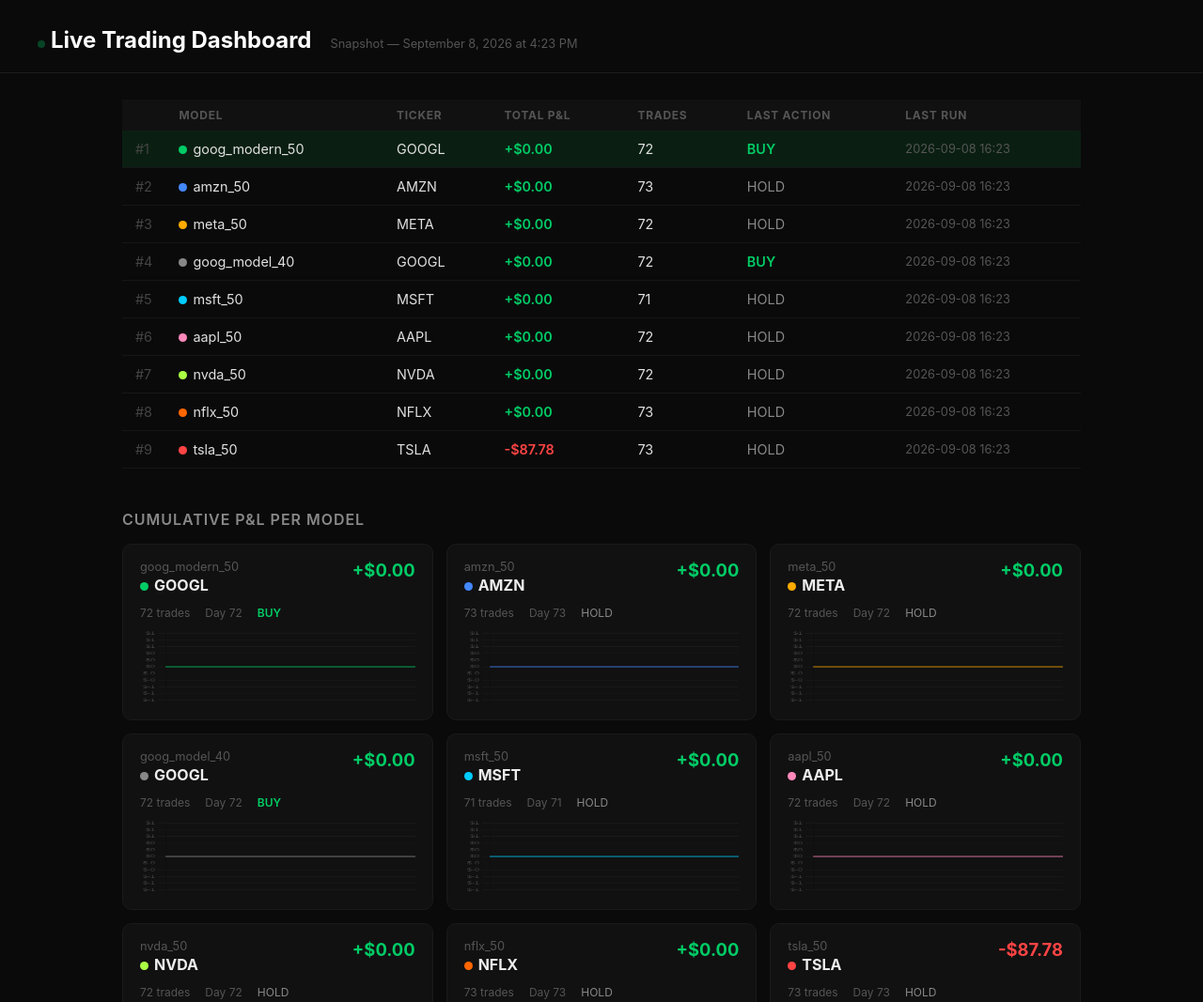
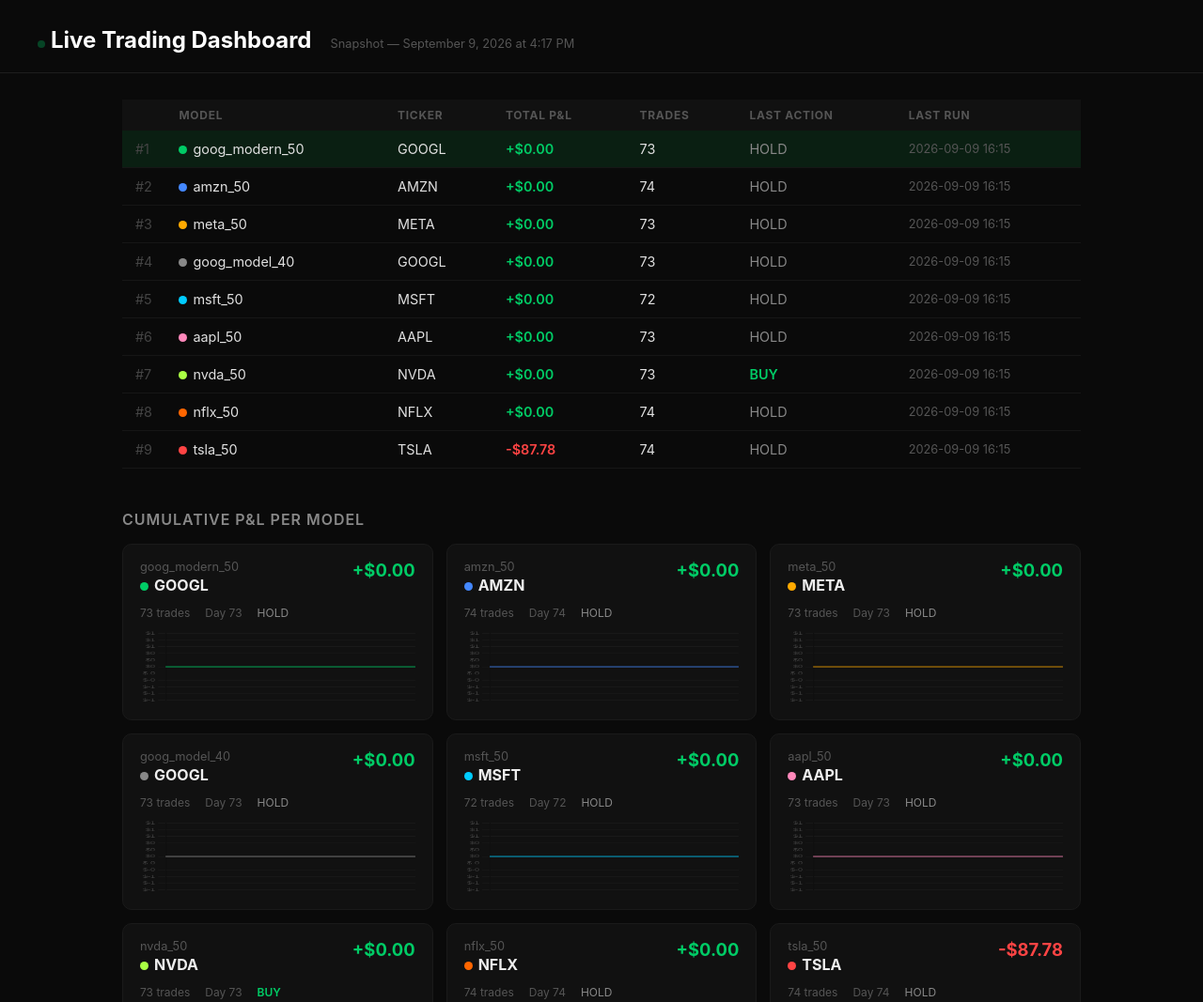
Before and after one commit to michiscoding/michiscoding.github.io, a plain HTML site: page reports/trading-bot/dashboard_static.html in a window 1280 px wide. Shown: the top 1067 px of the page at 94% size. Drawn offline with nearby package versions, Linux system fonts and the light colour scheme.

Commit message:
update dashboard snapshots 2026-09-09

```diff
--- a/reports/trading-bot/dashboard_static.html
+++ b/reports/trading-bot/dashboard_static.html
@@ -184,11 +184,11 @@ const __DATA__ = [
     "ticker": "GOOGL",
     "color": "#00cc66",
     "total_pnl": 0.0,
-    "trades": 72,
-    "last_action": "BUY",
-    "last_price": 338.36,
-    "last_time": "2026-09-08 16:23",
-    "days": 72,
+    "trades": 73,
+    "last_action": "HOLD",
+    "last_price": 330.65,
+    "last_time": "2026-09-09 16:15",
+    "days": 73,
     "pnl_series": [
       {
         "t": "2026-04-29",
@@ -476,6 +476,10 @@ const __DATA__ = [
       },
       {
         "t": "2026-09-08",
+        "v": 0.0
+      },
+      {
+        "t": "2026-09-09",
         "v": 0.0
       }
     ]
@@ -485,11 +489,11 @@ const __DATA__ = [
     "ticker": "AMZN",
     "color": "#4488ff",
     "total_pnl": 0.0,
-    "trades": 73,
+    "trades": 74,
     "last_action": "HOLD",
-    "last_price": 256.97,
-    "last_time": "2026-09-08 16:23",
-    "days": 73,
+    "last_price": 252.4,
+    "last_time": "2026-09-09 16:15",
+    "days": 74,
     "pnl_series": [
       {
         "t": "2026-04-29",
@@ -781,6 +785,10 @@ const __DATA__ = [
       },
       {
         "t": "2026-09-08",
+        "v": 0.0
+      },
+      {
+        "t": "2026-09-09",
         "v": 0.0
       }
     ]
@@ -790,11 +798,11 @@ const __DATA__ = [
     "ticker": "META",
     "color": "#ffaa00",
     "total_pnl": 0.0,
-    "trades": 72,
+    "trades": 73,
     "last_action": "HOLD",
-    "last_price": 613.48,
-    "last_time": "2026-09-08 16:23",
-    "days": 72,
+    "last_price": 653.69,
+    "last_time": "2026-09-09 16:15",
+    "days": 73,
     "pnl_series": [
       {
         "t": "2026-04-29",
@@ -1082,6 +1090,10 @@ const __DATA__ = [
       },
       {
         "t": "2026-09-08",
+        "v": 0.0
+      },
+      {
+        "t": "2026-09-09",
         "v": 0.0
       }
     ]
@@ -1091,11 +1103,11 @@ const __DATA__ = [
     "ticker": "GOOGL",
     "color": "#888888",
     "total_pnl": 0.0,
-    "trades": 72,
-    "last_action": "BUY",
-    "last_price": 338.36,
-    "last_time": "2026-09-08 16:23",
-    "days": 72,
+    "trades": 73,
+    "last_action": "HOLD",
+    "last_price": 330.65,
+    "last_time": "2026-09-09 16:15",
+    "days": 73,
     "pnl_series": [
       {
         "t": "2026-04-29",
@@ -1383,6 +1395,10 @@ const __DATA__ = [
       },
       {
         "t": "2026-09-08",
+        "v": 0.0
+      },
+      {
+        "t": "2026-09-09",
         "v": 0.0
       }
     ]
@@ -1392,11 +1408,11 @@ const __DATA__ = [
     "ticker": "MSFT",
     "color": "#00ccff",
     "total_pnl": 0.0,
-    "trades": 71,
+    "trades": 72,
     "last_action": "HOLD",
-    "last_price": 493.95,
-    "last_time": "2026-09-08 16:23",
-    "days": 71,
+    "last_price": 491.65,
+    "last_time": "2026-09-09 16:15",
+    "days": 72,
     "pnl_series": [
       {
         "t": "2026-04-29",
@@ -1680,6 +1696,10 @@ const __DATA__ = [
       },
       {
         "t": "2026-09-08",
+        "v": 0.0
+      },
+      {
+        "t": "2026-09-09",
         "v": 0.0
       }
     ]
@@ -1689,11 +1709,11 @@ const __DATA__ = [
     "ticker": "AAPL",
     "color": "#ff88bb",
     "total_pnl": 0.0,
-    "trades": 72,
+    "trades": 73,
     "last_action": "HOLD",
-    "last_price": 316.22,
-    "last_time": "2026-09-08 16:23",
-    "days": 72,
+    "last_price": 315.34,
+    "last_time": "2026-09-09 16:15",
+    "days": 73,
     "pnl_series": [
       {
         "t": "2026-04-29",
@@ -1981,6 +2001,10 @@ const __DATA__ = [
       },
       {
         "t": "2026-09-08",
+        "v": 0.0
+      },
+      {
+        "t": "2026-09-09",
         "v": 0.0
       }
     ]
@@ -1990,11 +2014,11 @@ const __DATA__ = [
     "ticker": "NVDA",
     "color": "#aaff44",
     "total_pnl": 0.0,
-    "trades": 72,
-    "last_action": "HOLD",
-    "last_price": 225.73,
-    "last_time": "2026-09-08 16:23",
-    "days": 72,
+    "trades": 73,
+    "last_action": "BUY",
+    "last_price": 223.67,
+    "last_time": "2026-09-09 16:15",
+    "days": 73,
     "pnl_series": [
       {
         "t": "2026-04-29",
@@ -2282,6 +2306,10 @@ const __DATA__ = [
       },
       {
         "t": "2026-09-08",
+        "v": 0.0
+      },
+      {
+        "t": "2026-09-09",
         "v": 0.0
       }
     ]
@@ -2291,11 +2319,11 @@ const __DATA__ = [
     "ticker": "NFLX",
     "color": "#ff6600",
     "total_pnl": 0.0,
-    "trades": 73,
+    "trades": 74,
     "last_action": "HOLD",
-    "last_price": 76.77,
-    "last_time": "2026-09-08 16:23",
-    "days": 73,
+    "last_price": 76.03,
+    "last_time": "2026-09-09 16:15",
+    "days": 74,
     "pnl_series": [
       {
         "t": "2026-04-29",
@@ -2587,6 +2615,10 @@ const __DATA__ = [
       },
       {
         "t": "2026-09-08",
+        "v": 0.0
+      },
+      {
+        "t": "2026-09-09",
         "v": 0.0
       }
     ]
@@ -2596,11 +2628,11 @@ const __DATA__ = [
     "ticker": "TSLA",
     "color": "#ff4444",
     "total_pnl": -87.78,
-    "trades": 73,
+    "trades": 74,
     "last_action": "HOLD",
-    "last_price": 368.16,
-    "last_time": "2026-09-08 16:23",
-    "days": 73,
+    "last_price": 367.81,
+    "last_time": "2026-09-09 16:15",
+    "days": 74,
     "pnl_series": [
       {
         "t": "2026-04-29",
@@ -2892,6 +2924,10 @@ const __DATA__ = [
       },
       {
         "t": "2026-09-08",
+        "v": -87.78
+      },
+      {
+        "t": "2026-09-09",
         "v": -87.78
       }
     ]
@@ -2900,7 +2936,7 @@ const __DATA__ = [
 
 function refresh() {
   render(__DATA__);
-  document.getElementById('status').textContent = 'Snapshot — September 8, 2026 at 4:23 PM';
+  document.getElementById('status').textContent = 'Snapshot — September 9, 2026 at 4:17 PM';
 }
 
 refresh();
```
Also changed, not shown: reports/trading-agent-xgboost/ranking_dashboard_static.html (+31 -19 lines).
